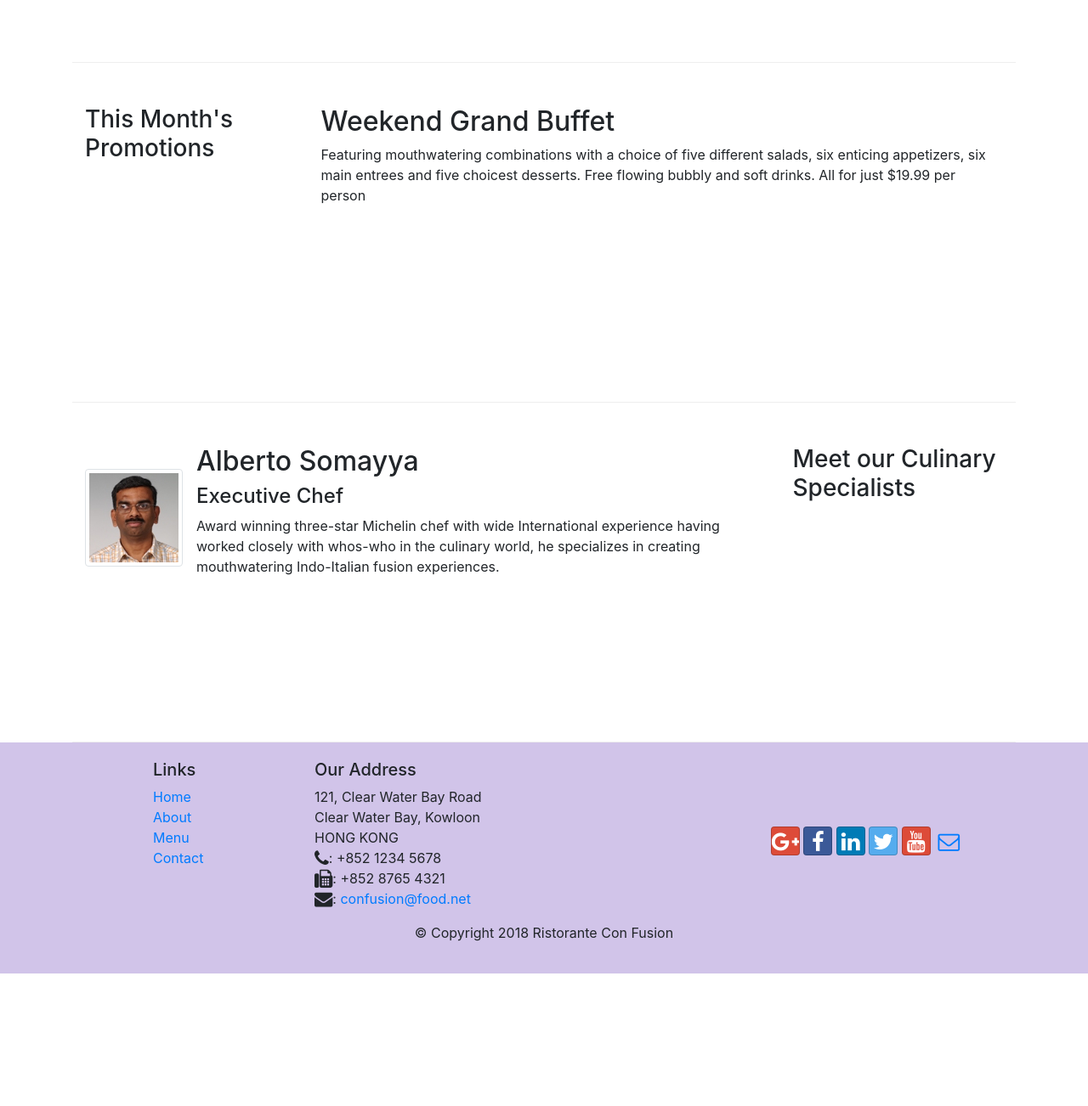
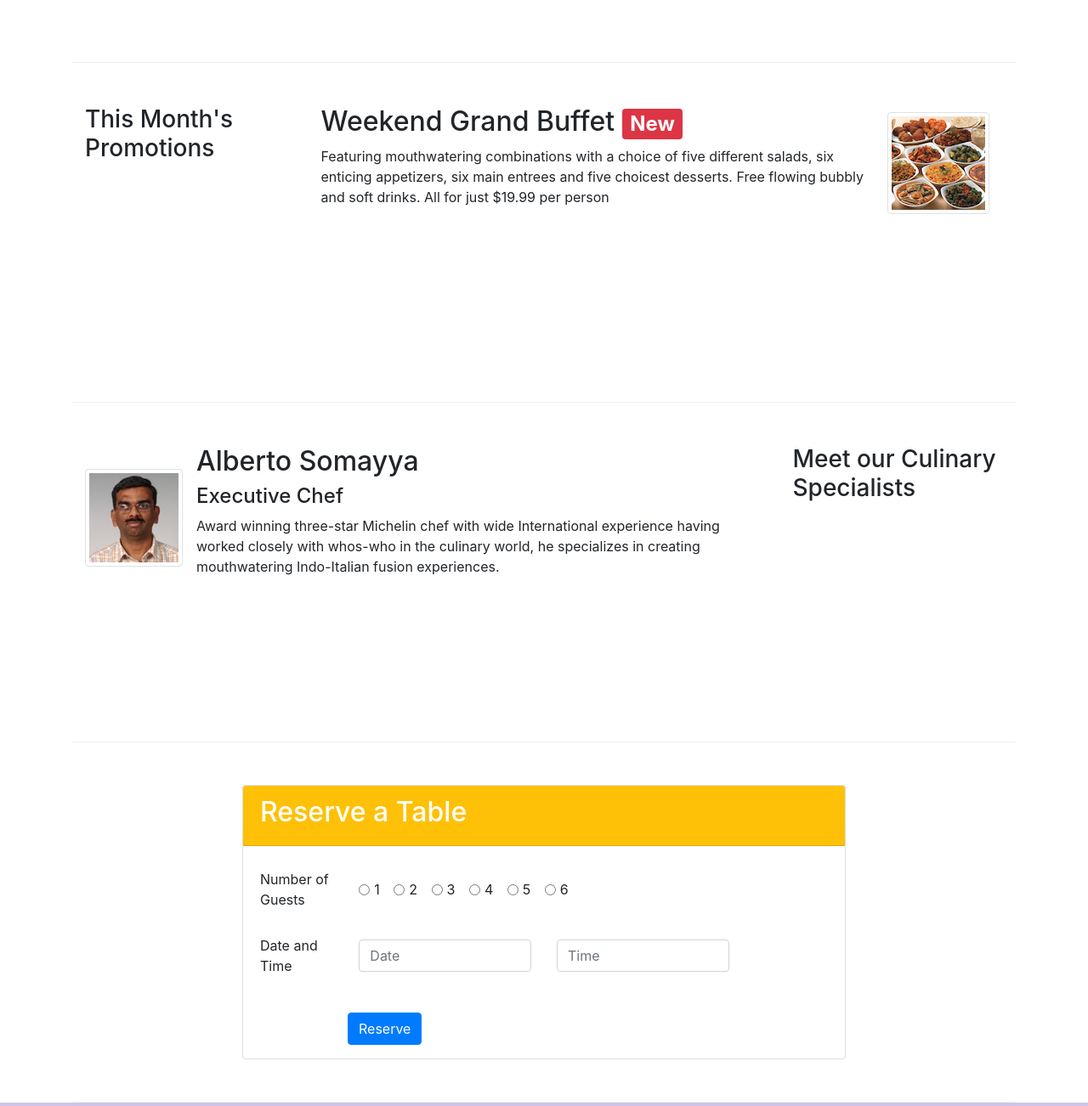
Before and after one commit to Duinobot/bootstrap4, a website: page index.html in a window 1280 px wide. Shown: the part 660-1962 px from the top of the page at 85% size. Before the commit the page ends 1806 px from the top, so only its background shows below. Drawn offline with nearby package versions, Linux system fonts and the light colour scheme.

Commit message:
week2 assignment

```diff
--- a/index.html
+++ b/index.html
@@ -39,8 +39,11 @@
                     <h1>Ristorante con Fusion</h1>
                     <p>We take inspiration from the World's best cuisines, and create a unique fusion experience. Our lipsmacking creations will tickle your culinary senses!</p>
                 </div>
-                <div class="col-12 col-sm align-self-center">
+                <div class="col-12 col-sm-3 align-self-center">
                     <img src="img/logo.png" class="img-fluid">
+                </div>
+                <div class="col-12 col-sm-3 align-self-center">
+                    <a role="button" class="btn btn-sm btn-warning btn-block" href="#reservation-form">Reserve Table</a>
                 </div>
             </div>
         </div>
@@ -70,8 +73,14 @@
                 <h3>This Month's Promotions</h3>
             </div>
             <div class="col col-sm col-md">
-                <h2>Weekend Grand Buffet</h2>
-                <p>Featuring mouthwatering combinations with a choice of five different salads, six enticing appetizers, six main entrees and five choicest desserts. Free flowing bubbly and soft drinks. All for just $19.99 per person </p>
+                <div class="media">
+                <div class="media-body">
+                    <h2 class="mt-0">Weekend Grand Buffet <span class="badge badge-danger">New</span></h2>
+                    <p class="d-none d-sm-block">Featuring mouthwatering combinations with a choice of five different salads, six enticing appetizers, six main entrees and five choicest desserts. Free flowing bubbly and soft drinks. All for just $19.99 per person </p>
+                </div>
+                    <img class="d-flex mr-3 img-thumbnail align-self-center"
+                    src="img/buffet.png" alt="buffet">
+                </div>
             </div>
         </div>
 
@@ -90,8 +99,69 @@
 
                     </div>
                 </div>
+            </div>
+
+        </div>
+        <div class="row row-content" id="reservation-form">
+            <div class="col-12 col-sm-8 offset-sm-2">
+                <div class="card">
+                    <div class="card-header text-white bg-warning">
+                        <h2>Reserve a Table</h2>
+                    </div>
+                    <div class="card-body">
+                        <form>
+                            <div class="form-group row">
+                                <label for="number-of-guests" class="col-lg-2 col-form-label">Number of Guests</label>
+                                <div class="col-md-10 align-self-center">
+                                    <div class="form-check form-check-inline">
+                                        <input class="form-check-input" type="radio" name="number-of-guests" id="guest-no-1" value="1">
+                                        <label class="form-check-label" for="1">1</label>
+                                      </div>
+                                      <div class="form-check form-check-inline">
+                                        <input class="form-check-input" type="radio" name="number-of-guests" id="guest-no-2" value="2">
+                                        <label class="form-check-label" for="2">2</label>
+                                      </div>
+                                      <div class="form-check form-check-inline">
+                                        <input class="form-check-input" type="radio" name="number-of-guests" id="guest-no-3" value="3">
+                                        <label class="form-check-label" for="3">3</label>
+                                      </div>
+                                      <div class="form-check form-check-inline">
+                                        <input class="form-check-input" type="radio" name="number-of-guests" id="guest-no-4" value="4">
+                                        <label class="form-check-label" for="4">4</label>
+                                      </div>
+                                      <div class="form-check form-check-inline">
+                                        <input class="form-check-input" type="radio" name="number-of-guests" id="guest-no-5" value="5">
+                                        <label class="form-check-label" for="5">5</label>
+                                      </div>
+                                      <div class="form-check form-check-inline">
+                                        <input class="form-check-input" type="radio" name="number-of-guests" id="guest-no-6" value="6">
+                                        <label class="form-check-label" for="6">6</label>
+                                      </div>
+                                </div>
+                            </div>
+                            <div class="form-group row">
+                                <label for="reservation-date" class="col-lg-2 col-form-label">Date and Time</label>
+                                    <div class="col-md-4 align-self-center">
+                                        <input type="text" class="form-control" id="reservation-date" name="reservation-date" placeholder="Date">
+                                    </div>
+                                    <div class="col-md-4 align-self-center">
+                                        <input type="text" class="form-control" id="reservation-time" name="reservation-time" placeholder="Time">
+                                    </div>
+                                </div>
+                            </div>
+                            <div class="form-group row">
+                                <div class="offset-md-2 col-md-10">
+                                    <button type="submit" class="btn btn-primary">Reserve</button>
+                                </div>
+                            </div>
+                        </form>
+                    </div>
                 </div>
+
+            </div>
+            </div>
         </div>
+
     </div>
 
     <footer class="footer">
```
